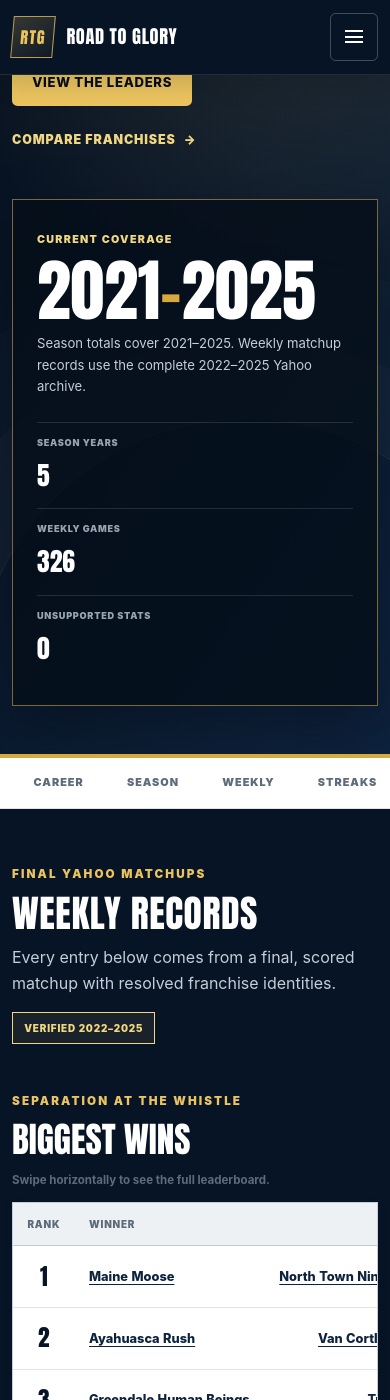
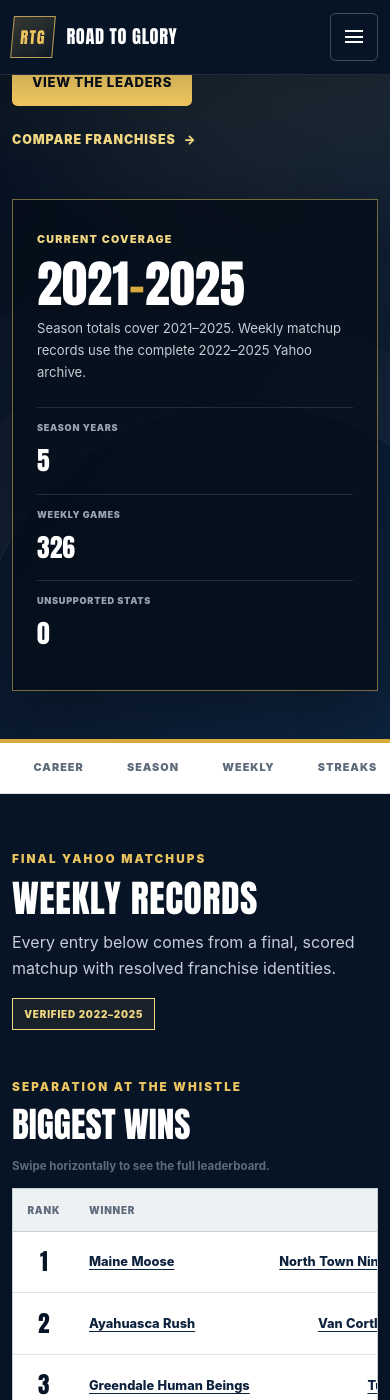
Before and after one commit to stringer56/fantasy-football-site, a Jekyll site: the page built from records.md, in a window 390 px wide and 1400 px high, scrolled down 378 px. Built offline with Jekyll 4.4.1, drawn with Linux system fonts in a browser that asks for light colours.

Commit message:
Constrain mobile coverage card

```diff
--- a/assets/css/style.css
+++ b/assets/css/style.css
@@ -555,7 +555,7 @@ a:hover { color: var(--navy-900); }
 .records-hero__dek { max-width: 47rem; color: var(--slate-300); font-size: clamp(1rem, 2vw, 1.2rem); }
 .records-hero__actions { display: flex; align-items: center; gap: var(--space-5); margin-top: var(--space-5); }
 .records-hero .text-link { color: var(--gold-300); }
-.coverage-scorecard { padding: var(--space-6); border: 1px solid rgba(235, 196, 95, .5); background: rgba(5, 13, 24, .78); box-shadow: var(--shadow-dark); }
+.coverage-scorecard { min-width: 0; padding: var(--space-6); border: 1px solid rgba(235, 196, 95, .5); background: rgba(5, 13, 24, .78); box-shadow: var(--shadow-dark); }
 .coverage-scorecard__label { color: var(--gold-300); font-size: .67rem; font-weight: 900; letter-spacing: .12em; text-transform: uppercase; }
 .coverage-scorecard > strong { display: block; margin: var(--space-3) 0; color: var(--white); font-family: var(--font-display); font-size: clamp(4.25rem, 8vw, 6.5rem); line-height: .85; }
 .coverage-scorecard > strong span { color: var(--gold-500); }
@@ -929,6 +929,7 @@ a:hover { color: var(--navy-900); }
   .draft-back-links { align-items: start; flex-direction: column; }
   .records-hero h1 { font-size: clamp(3.2rem, 17vw, 5.25rem); }
   .coverage-scorecard { padding: var(--space-5); }
+  .coverage-scorecard > strong { font-size: clamp(2.8rem, 13vw, 4rem); }
   .coverage-scorecard dl { grid-template-columns: 1fr; }
   .coverage-scorecard dl div, .coverage-scorecard dl div:first-child { padding: var(--space-3) 0; border-right: 0; border-bottom: 1px solid rgba(255, 255, 255, .12); }
   .record-card-grid, .streak-grid, .unavailable-grid { grid-template-columns: 1fr; }
```
